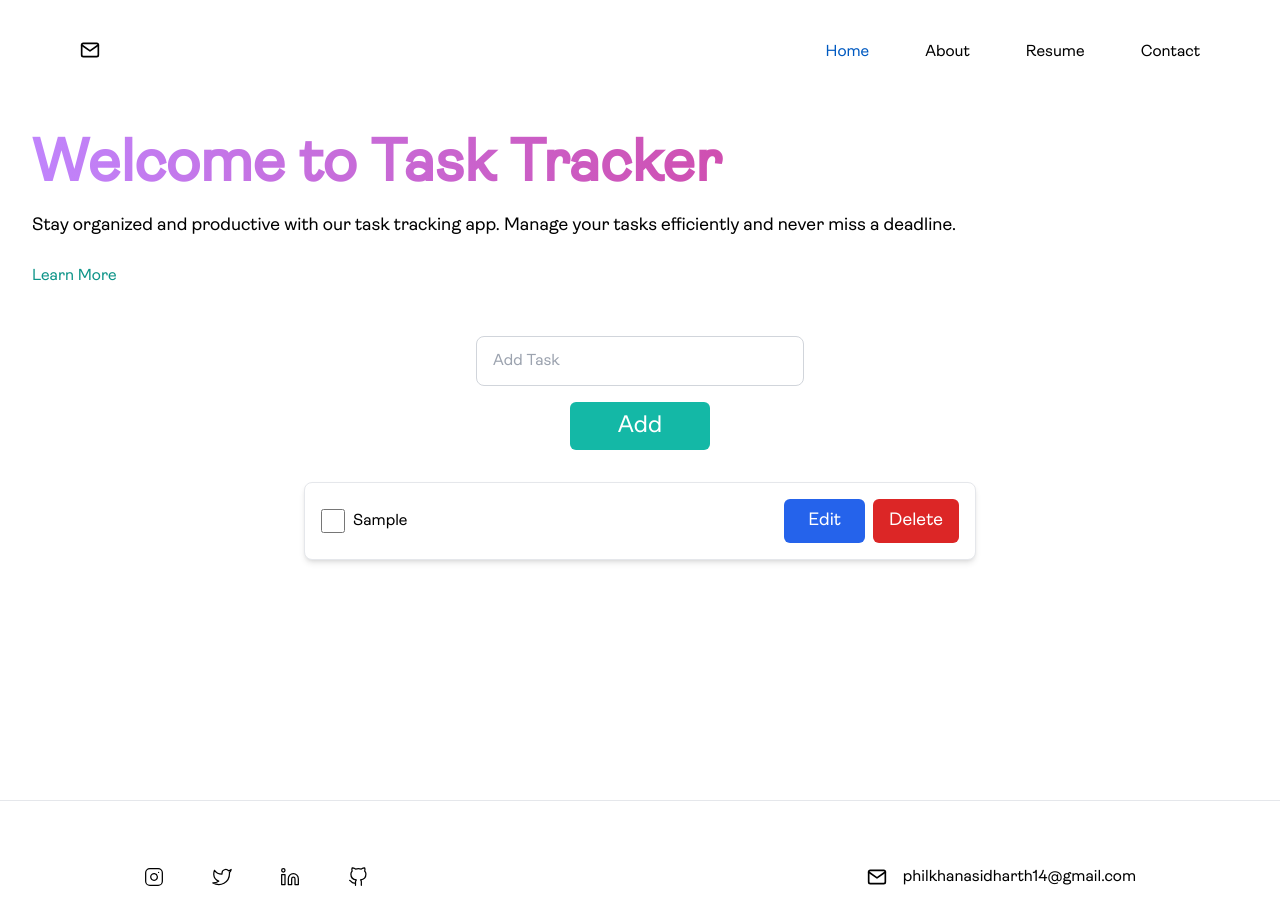
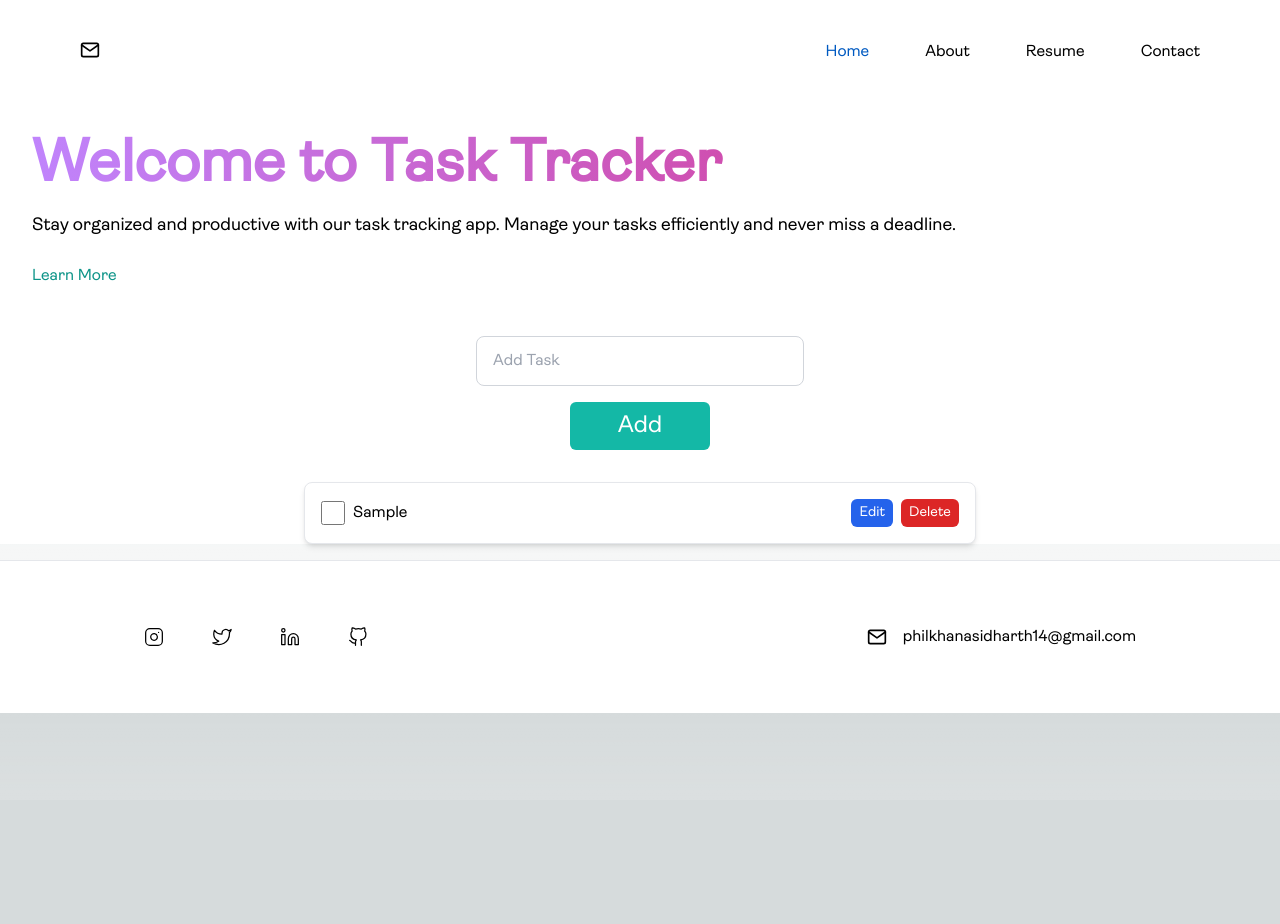
Before and after one commit to psidh/openWeatherApi, a Next.js app: page / in a window 1280 px wide. Both pictures are taken after typing "Sample" into the empty fields and a click on the button "Add". Shown: the top 924 px of the page. After the commit the page ends 800 px from the top, so only its background shows below. Built offline with nearby package versions, Linux system fonts and the light colour scheme.

Commit message:
tailwind css

```diff
--- a/src/app/components/List.tsx
+++ b/src/app/components/List.tsx
@@ -68,25 +68,25 @@ const TaskList: React.FC<TaskListProps>  = ({ tasks, deleteTask, toggleComplete,
               )}
             </div>
           </div>
-          <div className="space-x-2 mt-2 sm:mt-0 flex flex-col sm:flex-row">
+          <div className="space-x-2 mt-2 sm:mt-0 flex flex-row sm:flex-row">
             {editMode === index ? (
               <button
                 onClick={() => handleSaveClick(index)}
-                className="text-lg bg-green-600 hover:bg-green-700 text-white px-2 py-2 rounded-md hover:text-gray-300 focus:outline-none mb-2 sm:mb-0"
+                className="text-sm bg-green-600 hover:bg-green-700 text-white px-2 py-1 rounded-md hover:text-gray-300 focus:outline-none mb-2 sm:mb-0"
               >
                 Save
               </button>
             ) : (
               <button
                 onClick={() => handleEditClick(index, task.name)}
-                className="text-lg bg-blue-600 hover:bg-blue-700 text-white px-6 py-2 rounded-md hover:text-gray-300 focus:outline-none mb-2 sm:mb-0"
+                className="text-sm bg-blue-600 hover:bg-blue-700 text-white px-2 py-1 rounded-md hover:text-gray-300 focus:outline-none mb-2 sm:mb-0"
               >
                 Edit
               </button>
             )}
             <button
               onClick={() => deleteTask(index)}
-              className="text-lg bg-red-600 hover:bg-red-700 text-white px-4 py-2 rounded-md hover:text-gray-300 focus:outline-none mb-2 sm:mb-0"
+              className="text-sm bg-red-600 hover:bg-red-700 text-white px-2 py-1 rounded-md hover:text-gray-300 focus:outline-none mb-2 sm:mb-0"
             >
               Delete
             </button>
--- a/src/app/page.tsx
+++ b/src/app/page.tsx
@@ -55,7 +55,7 @@ export default function Home() {
 
   return (
     <div style={{ fontFamily: 'Ambit, sans-serif'}} >
-    <div className="font-Ambit bg-white dark:bg-black h-screen">
+    <div className="font-Ambit bg-white dark:bg-black">
     <GlobalStyle />
     <Navbar />
     <Intro />
```
